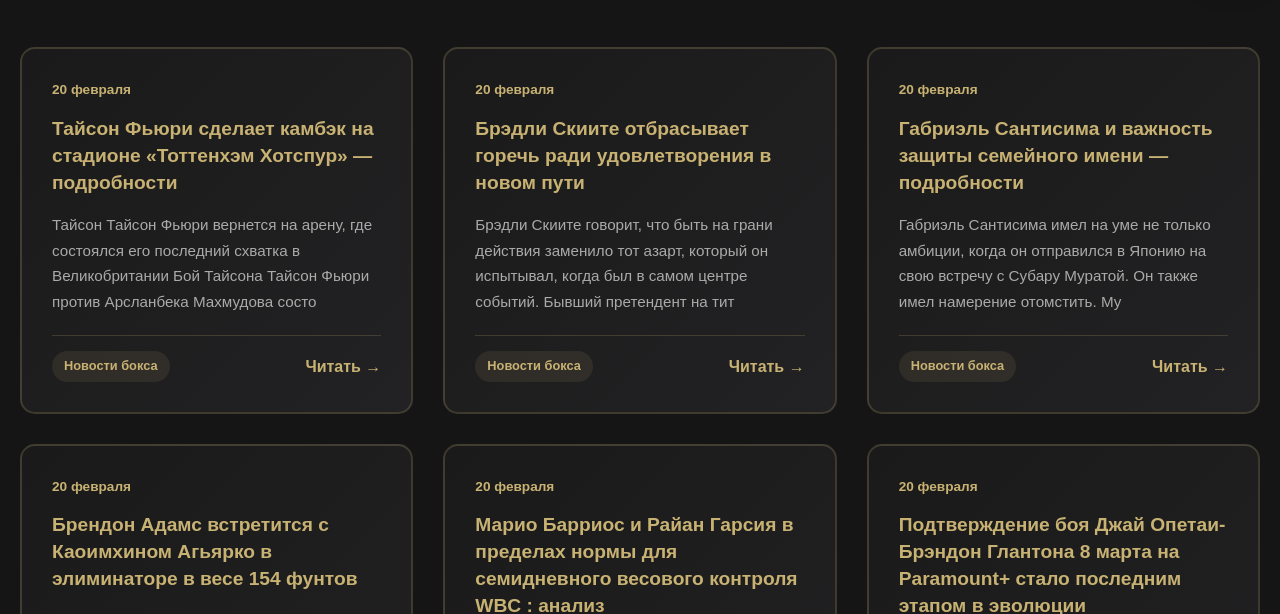
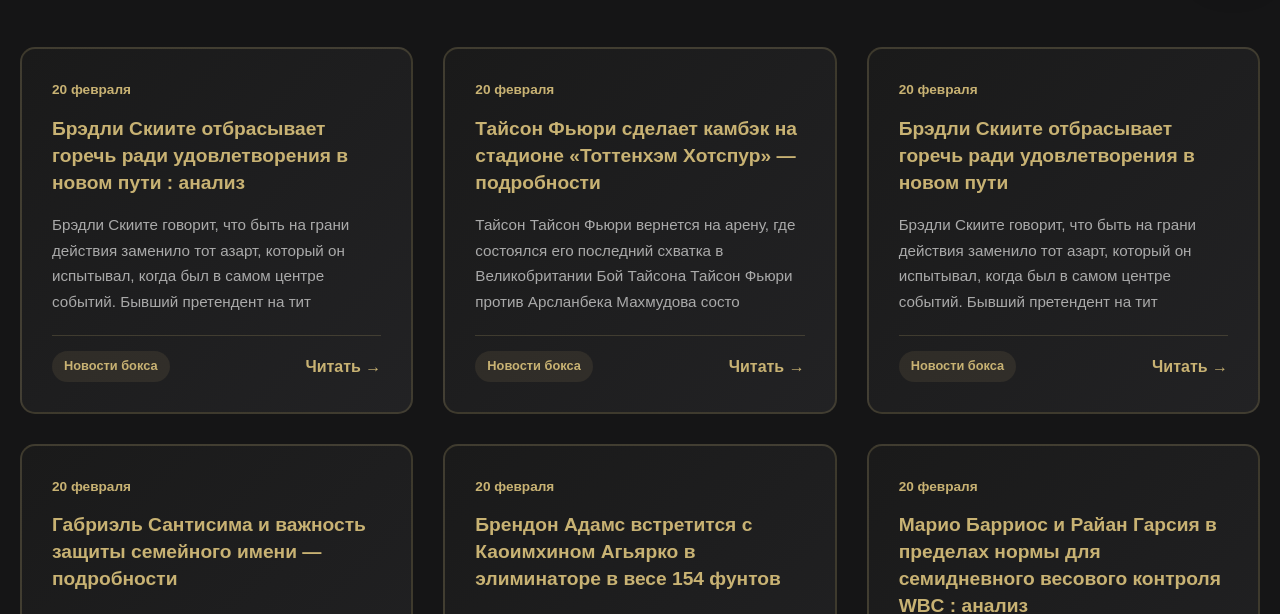
Before and after one commit to kaylas000/club-ring, a plain HTML site: page articles.html in a window 1280 px wide. Shown: the part 810-1424 px from the top of the page. Drawn offline with Linux system fonts and the light colour scheme.

Commit message:
Pub: Брэдли Скиите отбрасывает горечь ради уд

```diff
--- a/js/articles-data.js
+++ b/js/articles-data.js
@@ -4,6 +4,16 @@
  */
 
 const articlesData = [
+    {
+        date: "2026-02-20",
+        dateText: "20 февраля",
+        title: "Брэдли Скиите отбрасывает горечь ради удовлетворения в новом пути : анализ",
+        description: "Брэдли Скиите говорит, что быть на грани действия заменило тот азарт, который он испытывал, когда был в самом центре событий. Бывший претендент на тит",
+        category: "Новости бокса",
+        categoryClass: "gold",
+        url: "брэдли-скиите-отбрасывает-горечь-ради-удовлетворен.html",
+        isExternal: false
+    },
     {
         date: "2026-02-20",
         dateText: "20 февраля",
```
Also changed, not shown: sitemap.xml (+7 -0 lines), брэдли-скиите-отбрасывает-горечь-ради-удовлетворен.html (+3 -3 lines).
